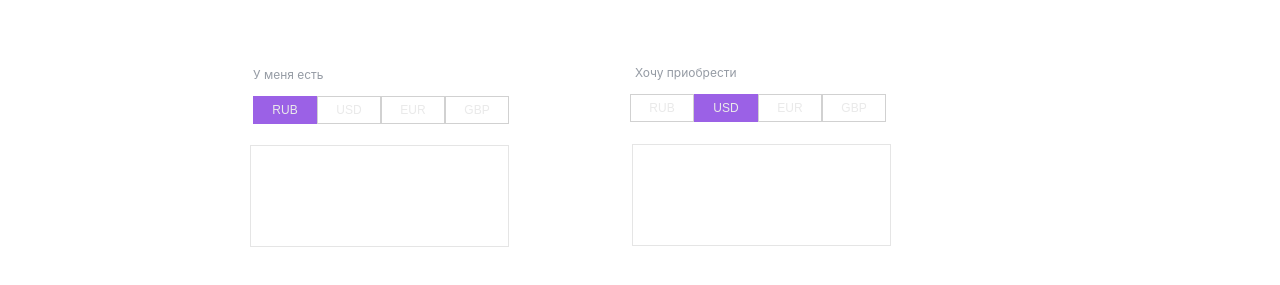
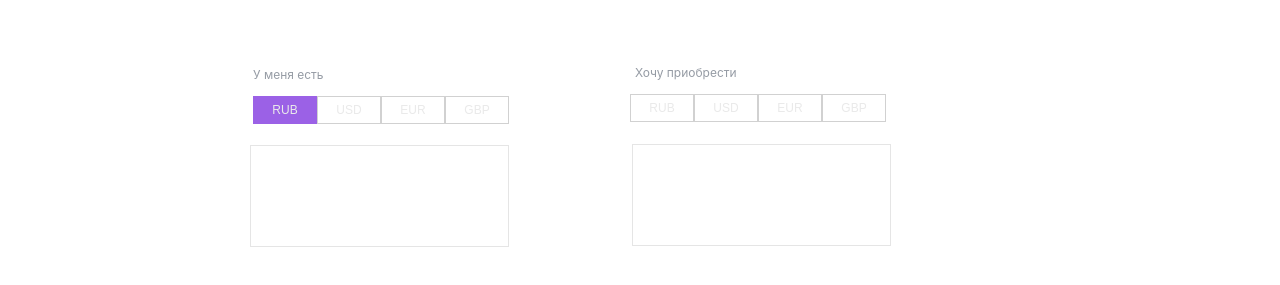
Before and after one commit to moonkhan1/CurrencyConverter, a plain HTML site: page index.html in a window 1280 px wide. Shown: the part 201-486 px from the top of the page. Drawn offline with Linux system fonts and the light colour scheme.

Commit message:
Update index.html

```diff
--- a/index.html
+++ b/index.html
@@ -32,7 +32,7 @@
         <div class="currencies">
             <div class="left-currencies">
                 <button class="b" id = 'rub2'>RUB</button>
-                <button class="b active"id = "usd2">USD</button>
+                <button class="b"id = "usd2">USD</button>
                 <button class="b" id = "eur2">EUR</button>
                 <button class="b" id = "gbp2">GBP</button>
             </div>
```
